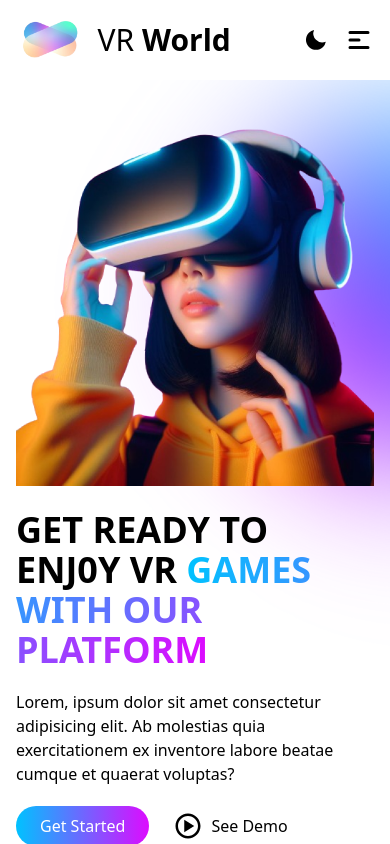
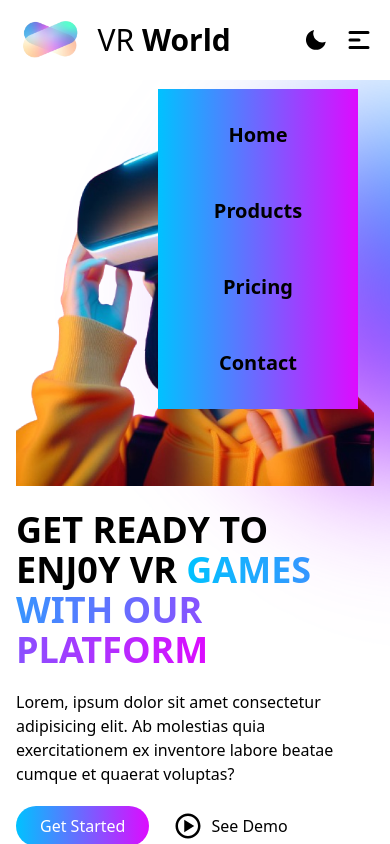
Before and after one commit to freetimezp/js-portfolio-56-vrworld, a React (Vite) app: page / in a window 390 px wide. Both pictures are taken after a click on the icon 359 px from the left and 40 px from the top of the page. Shown: the top 844 px of the page. Built offline with nearby package versions, Linux system fonts and the light colour scheme.

Commit message:
12. js-portfolio-56-vrworld. Navbar add nav on mobile.

```diff
--- a/src/components/Navbar/Navbar.jsx
+++ b/src/components/Navbar/Navbar.jsx
@@ -67,7 +67,7 @@ const Navbar = () => {
                     </nav>
 
                     {/* Mobile View Sidebar */}
-                    <div className="md:hidden block">
+                    <div className="md:hidden block relative">
                         <div className="flex items-center gap-4">
                             {/* Darkmode feature */}
                             <DarkMode />
@@ -86,6 +86,28 @@ const Navbar = () => {
                                 />
                             )}
                         </div>
+
+                        {showMenu && (
+                            <nav className="block md:hidden absolute top-[4rem] right-[1rem] min-w-[200px]">
+                                <ul className="flex flex-col items-center gap-4 bg-gradient-to-r
+                                    from-primary to-secondary p-4">
+                                    {NavLinks.map(({ id, name, link }) => {
+                                        return (
+                                            <li key={id} className="p-4">
+                                                <a
+                                                    href={link}
+                                                    className="text-xl font-semibold hover:text-primary py-2
+                                            hover:border-b-2 hover:border-secondary transition-colors
+                                            duration-500"
+                                                >
+                                                    {name}
+                                                </a>
+                                            </li>
+                                        );
+                                    })}
+                                </ul>
+                            </nav>
+                        )}
                     </div>
                 </div>
             </div>
```
